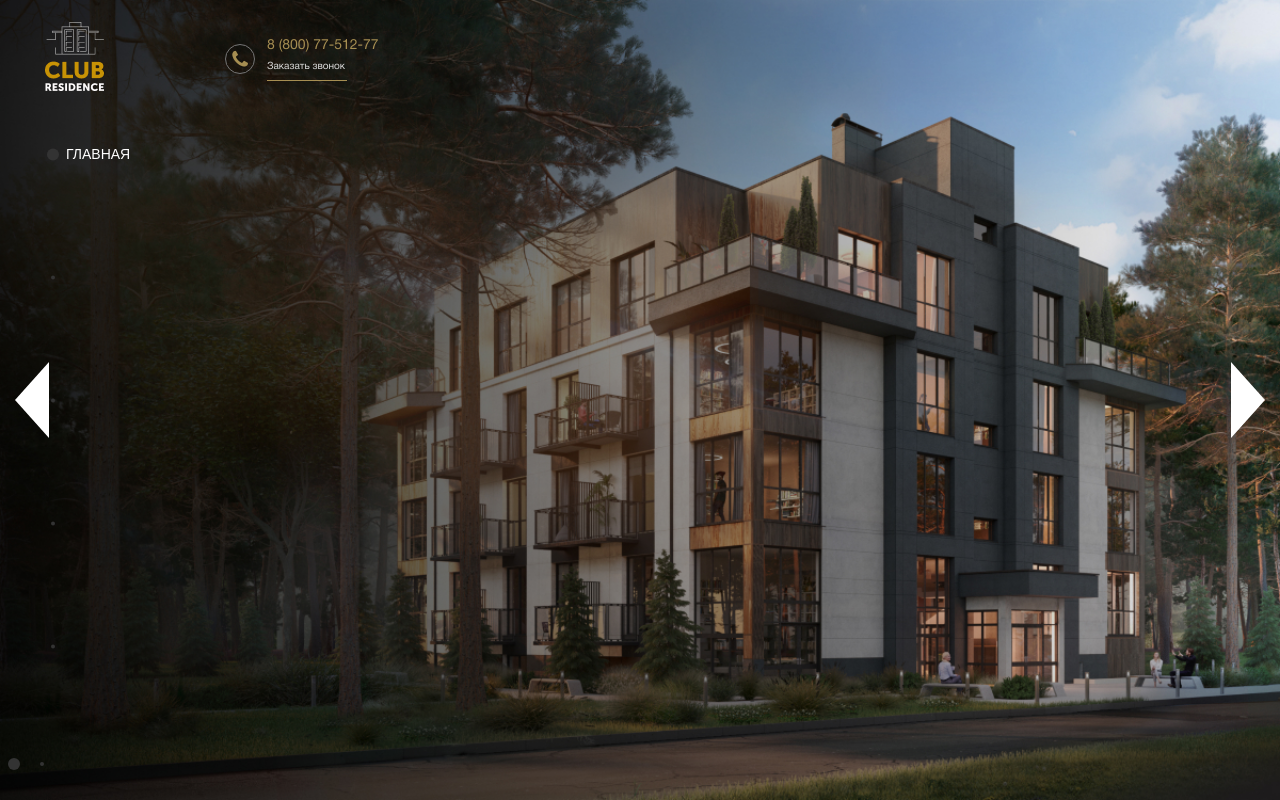
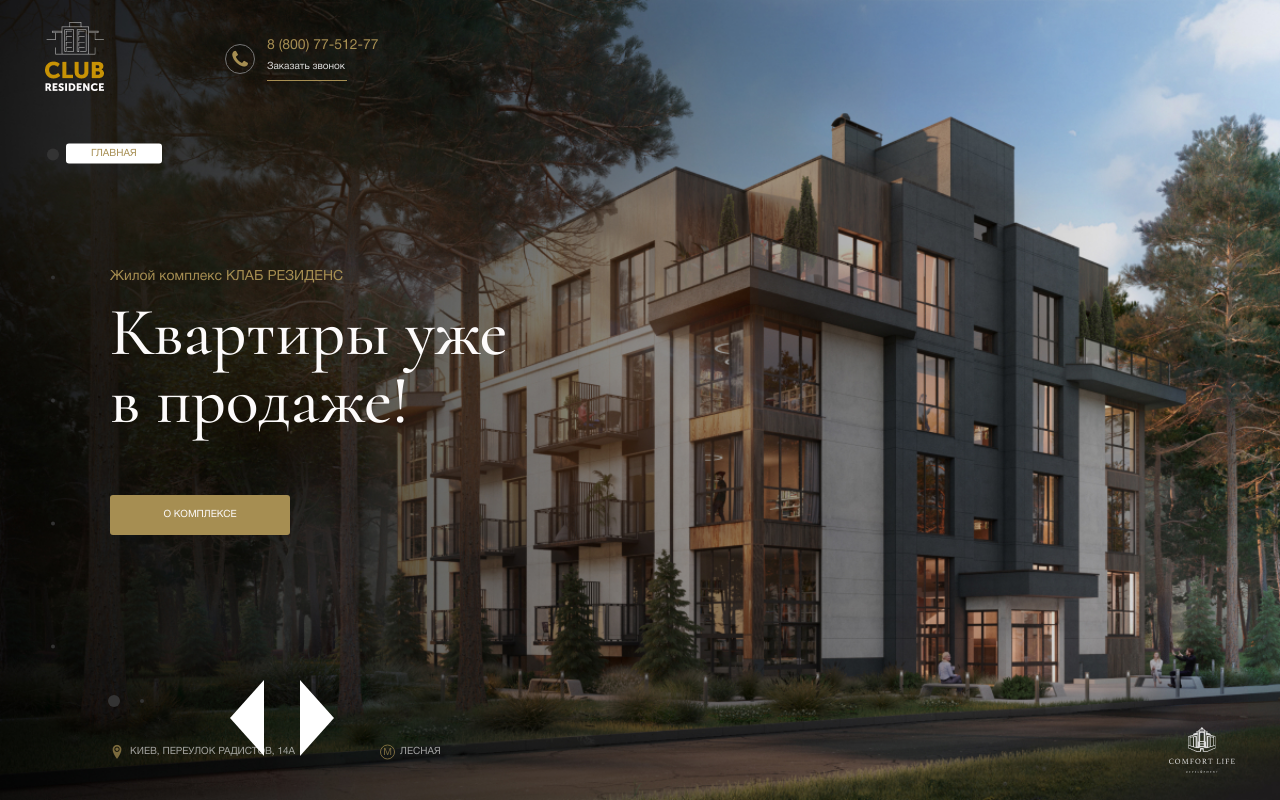
Before and after one commit to SergeyBalakirev/residence, a website: page app/index.html in a window 1280 px wide. Drawn offline with nearby package versions, Linux system fonts and the light colour scheme; files that its build step writes are made by us from their sources; files whose address does not match are found by name.

Commit message:
added section

```diff
--- a/app/index.html
+++ b/app/index.html
@@ -16,6 +16,7 @@
     <div class="section section-1">
 
       <div class="slide slide-1">
+
         <div class="header">
           <a class="header__logo" href="#">
             <img class="header__logo-img" src="images/logo-1.png" alt="logo">
@@ -29,8 +30,77 @@
             </div>
           </div>
         </div>
+
+        <div class="section-1__inner">
+          <div class="section-1__ttl">
+            Жилой комплекс <span class="section-1__ttl-name">клаб резиденс</span>
+          </div>
+          <div class="section-1__txt">
+            Квартиры уже в продаже!
+          </div>
+          <a class="section-1__link" href="#">
+            о комплексе
+          </a>
+        </div>
+
+        <div class="section-1__footer">
+          <div class="section-1__footer-adress">
+            <a class="section-1__footer-link" href="https://goo.gl/maps/pw4wSU1aEvATvv9u9" target="_blank">
+              Киев, переулок Радистов, 14а
+            </a>
+            <div class="section-1__footer-metro">
+              лесная
+            </div>
+          </div>
+
+          <a class="section-1__footer-logo" href="#">
+            <img src="images/logo-2.png" alt="logo">
+          </a>
+        </div>
+
       </div>
       <div class="slide slide-2">
+
+        <div class="header">
+          <a class="header__logo" href="#">
+            <img class="header__logo-img" src="images/logo-3.png" alt="logo">
+          </a>
+          <div class="header__phone">
+            <a class="header__phone-num" href="tel:88007751277">
+              8 (800) 77-512-77
+            </a>
+            <div class="header__phone-txt" data-fancybox data-src="#modal" href="javascript:;">
+              Заказать звонок
+            </div>
+          </div>
+        </div>
+
+        <div class="section-1__inner">
+          <div class="section-1__ttl">
+            Жилой комплекс <span class="section-1__ttl-name">клаб резиденс</span>
+          </div>
+          <div class="section-1__txt">
+            Квартиры уже в продаже!
+          </div>
+          <a class="section-1__link" href="#">
+            о комплексе
+          </a>
+        </div>
+
+        <div class="section-1__footer">
+          <div class="section-1__footer-adress">
+            <a class="section-1__footer-link" href="https://goo.gl/maps/pw4wSU1aEvATvv9u9" target="_blank">
+              Киев, переулок Радистов, 14а
+            </a>
+            <div class="section-1__footer-metro">
+              лесная
+            </div>
+          </div>
+
+          <a class="section-1__footer-logo" href="#">
+            <img src="images/logo-2.png" alt="logo">
+          </a>
+        </div>
 
       </div>
     </div>
--- a/app/scss/style.scss
+++ b/app/scss/style.scss
@@ -14,10 +14,12 @@
 
 .slide-1 {
   background-image: url(../images/header-bg1.jpg);
+  position: relative;
 }
 
 .slide-2 {
   background-image: url(../images/header-bg2.jpg);
+  position: relative;
 }
 
 .header {
@@ -25,6 +27,7 @@
   position: absolute;
   top: 0;
   left: 0;
+  width: 100vw;
   display: flex;
   align-items: center;
   &__logo {
@@ -145,6 +148,154 @@
   background-color: #fff;
   border-radius: 50%;
 }
+
+.section-1 {
+  &__inner {
+    padding-left: 110px;
+  }
+  &__ttl {
+    line-height: 24px;
+    margin-bottom: 10px;
+  }
+  &__ttl-name {
+    text-transform: uppercase;
+  }
+  &__txt {
+    font-family: 'Cormorant';
+    font-weight: 500;
+    font-size: 68px;
+    line-height: 68px;
+    color: #FDFBFB;
+    max-width: 430px;
+    margin-bottom: 60px;
+  }
+  &__link {
+    display: block;
+    cursor: pointer;
+    font-size: 10px;
+    line-height: 26px;
+    text-transform: uppercase;
+    text-decoration: none;
+    color: #FDFBFB;
+    background: #A68E52;
+    border-radius: 3px;
+    max-width: 180px;
+    height: 40px;
+    text-align: center;
+    padding: 7px;
+  }
+  &__footer {
+    padding: 22px 45px;
+    position: absolute;
+    bottom: 0;
+    left: auto;
+    right: auto;
+    width: 100vw;
+    display: flex;
+    justify-content: space-between;
+    align-items: center;
+  }
+  &__footer-adress {
+    display: flex;
+    padding-left: 65px;
+  }
+  &__footer-link {
+    font-size: 10px;
+    line-height: 26px;
+    text-transform: uppercase;
+    text-decoration: none;
+    color: #DDDDDD;
+    opacity: 0.7;
+    padding-left: 20px;
+    margin-right: 85px;
+    position: relative;
+    &::before {
+      content: '\e948';
+      position: absolute;
+      left: 0;
+      top: 0;
+      font-family: 'icomoon';
+      color: #A68E52;
+      font-size: 14px;
+    }
+  }
+  &__footer-metro {
+    font-size: 10px;
+    line-height: 26px;
+    text-transform: uppercase;
+    color: #DDDDDD;
+    opacity: 0.7;
+    padding-left: 20px;
+    position: relative;
+    &::before {
+      content: 'm';
+      position: absolute;
+      left: 0;
+      top: 50%;
+      transform: translateY(-50%);
+      color: #A68E52;
+      text-transform: uppercase;
+      width: 15px;
+      height: 15px;
+      border-radius: 50%;
+      border: 1px solid #A68E52;
+      line-height: 10px;
+      display: flex;
+      align-items: center;
+      justify-content: center;
+    }
+  }
+}
+
+
+.fp-controlArrow {
+  top: 85%;
+  cursor: pointer;
+  margin-top: 0px;
+}
+
+.fp-controlArrow.fp-prev {
+  left: 230px;
+  // background-image: url(../images/slide-arrow-left.svg);
+  // background-repeat: no-repeat;
+  // background-position: center;
+  // background-size: contain;
+  // width: 50px;
+
+  // height: 7px;
+}
+.fp-controlArrow.fp-next {
+  left: 300px;
+  // background-image: url(../images/slide-arrow-left.svg);
+}
+
+.fp-slidesNav.fp-bottom {
+  bottom: 80px;
+  & ul {
+    margin-left: 100px;
+  }
+}
+
+#fp-nav ul li .fp-tooltip {
+  position: absolute;
+  top: -4px;
+  color: #A68E52;
+  font-size: 10px;
+  line-height: 10px;
+  font-weight: 400;
+  text-transform: uppercase;
+  font-family: 'HelveticaNeueCyr';
+  white-space: nowrap;
+  max-width: 220px;
+  overflow: hidden;
+  display: block;
+  opacity: 0;
+  width: 0;
+  cursor: pointer;
+  padding: 5px 25px;
+  background-color: #fff;
+  border-radius: 3px;
+}
 // end section-1
 
 .section-2 {
```
Also changed, not shown: app/images/marker.png (deleted), app/images/metro.png (deleted), app/images/phone.png (deleted), app/images/slide-arrow-left.svg (added), app/images/slide-arrow-right.svg (added).
